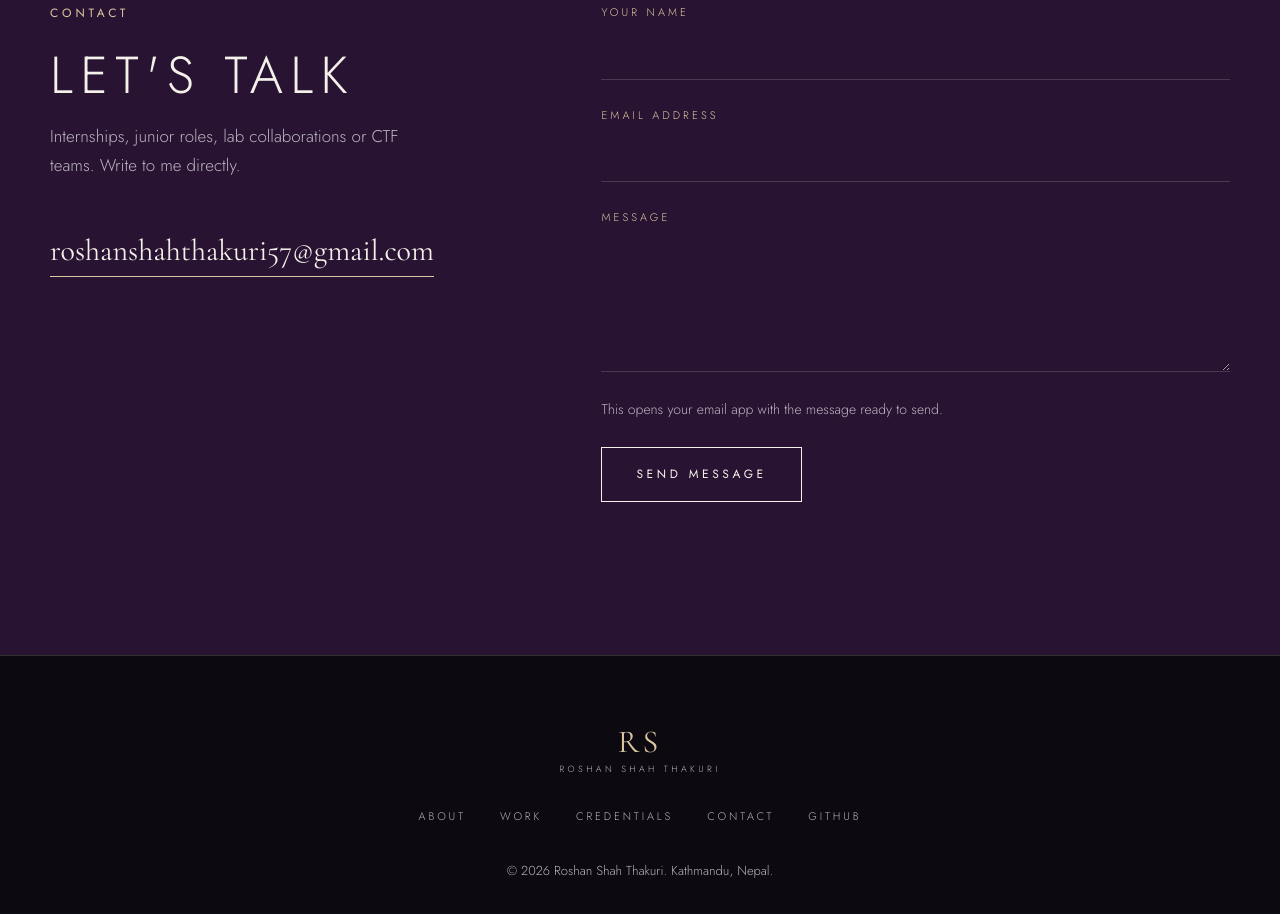
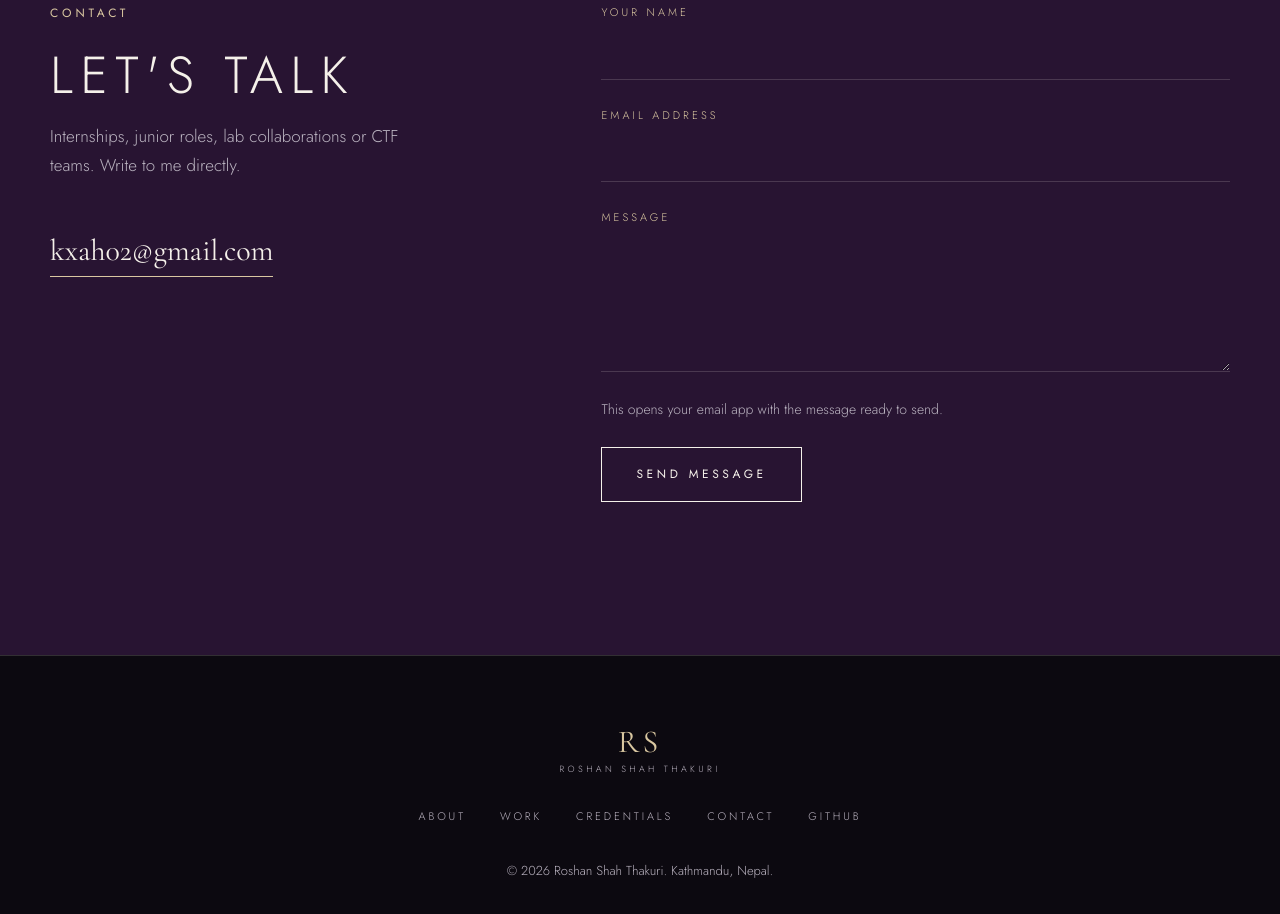
Before and after one commit to roshanshahthakuri57/roshanshahthakuri57.github.io, a plain HTML site: page index.html in a window 1280 px wide. Shown: the part 6182-7096 px from the top of the page. Drawn offline with nearby package versions, Linux system fonts and the light colour scheme.

Commit message:
Update index.html

```diff
--- a/index.html
+++ b/index.html
@@ -53,7 +53,7 @@
         <li><a href="#contact"><em>06</em>Contact</a></li>
       </ol>
     </nav>
-    <p class="menu-foot">roshanshahthakuri57@gmail.com · Kathmandu, Nepal</p>
+    <p class="menu-foot">kxah02@gmail.com · Kathmandu, Nepal</p>
   </div>
 
   <main id="main">
@@ -166,7 +166,7 @@
           <p class="eyebrow">Contact</p>
           <h2 class="display">Let's talk</h2>
           <p class="muted">Internships, junior roles, lab collaborations or CTF teams. Write to me directly.</p>
-          <a class="mail" href="mailto:roshanshahthakuri57@gmail.com">roshanshahthakuri57@gmail.com</a>
+          <a class="mail" href="mailto:kaxah02@gmail.com">kxah02@gmail.com</a>
         </div>
         <form class="form reveal" id="contactForm" novalidate>
           <label>Your name<input name="name" type="text" required autocomplete="name" /></label>
```
